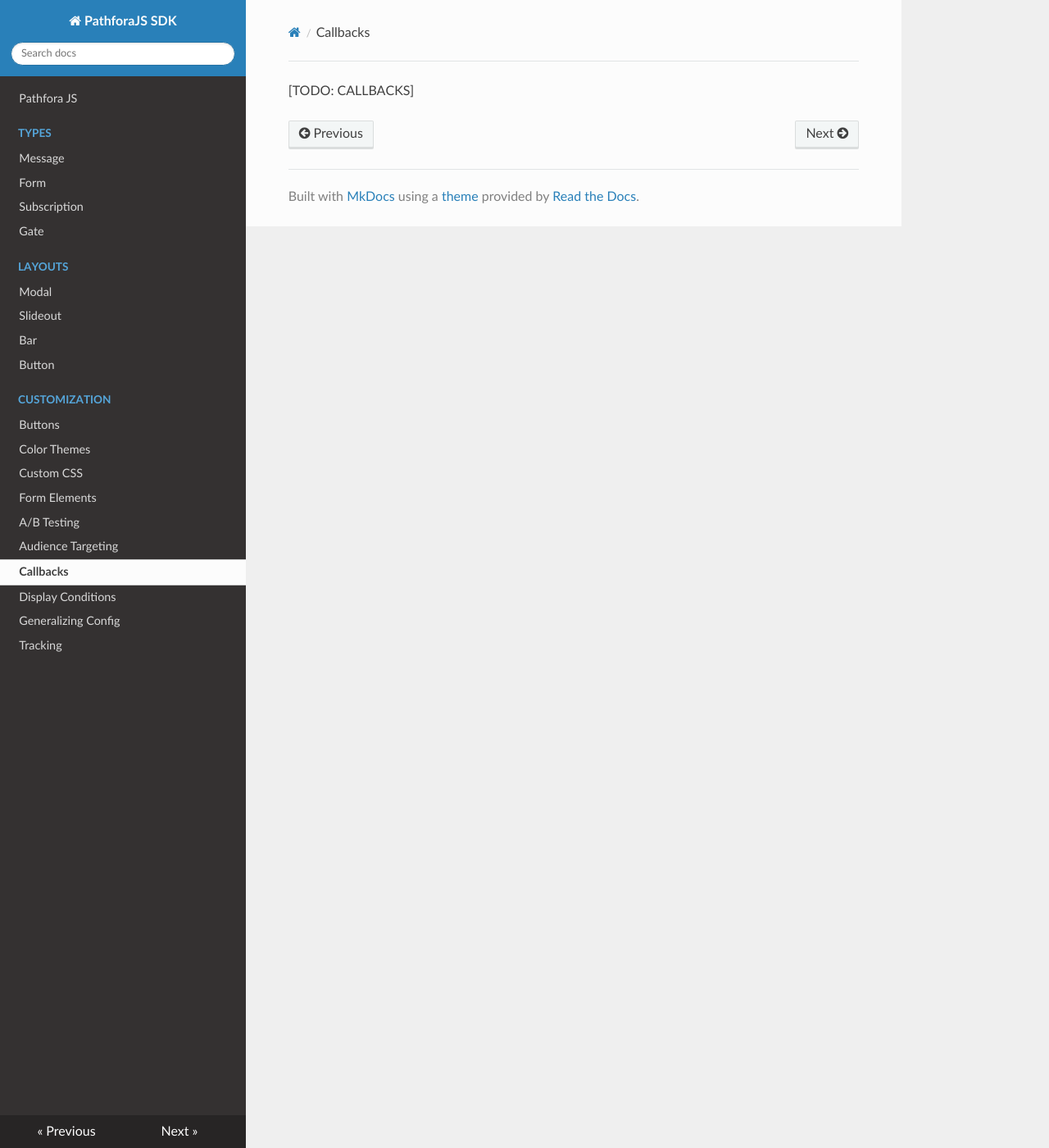
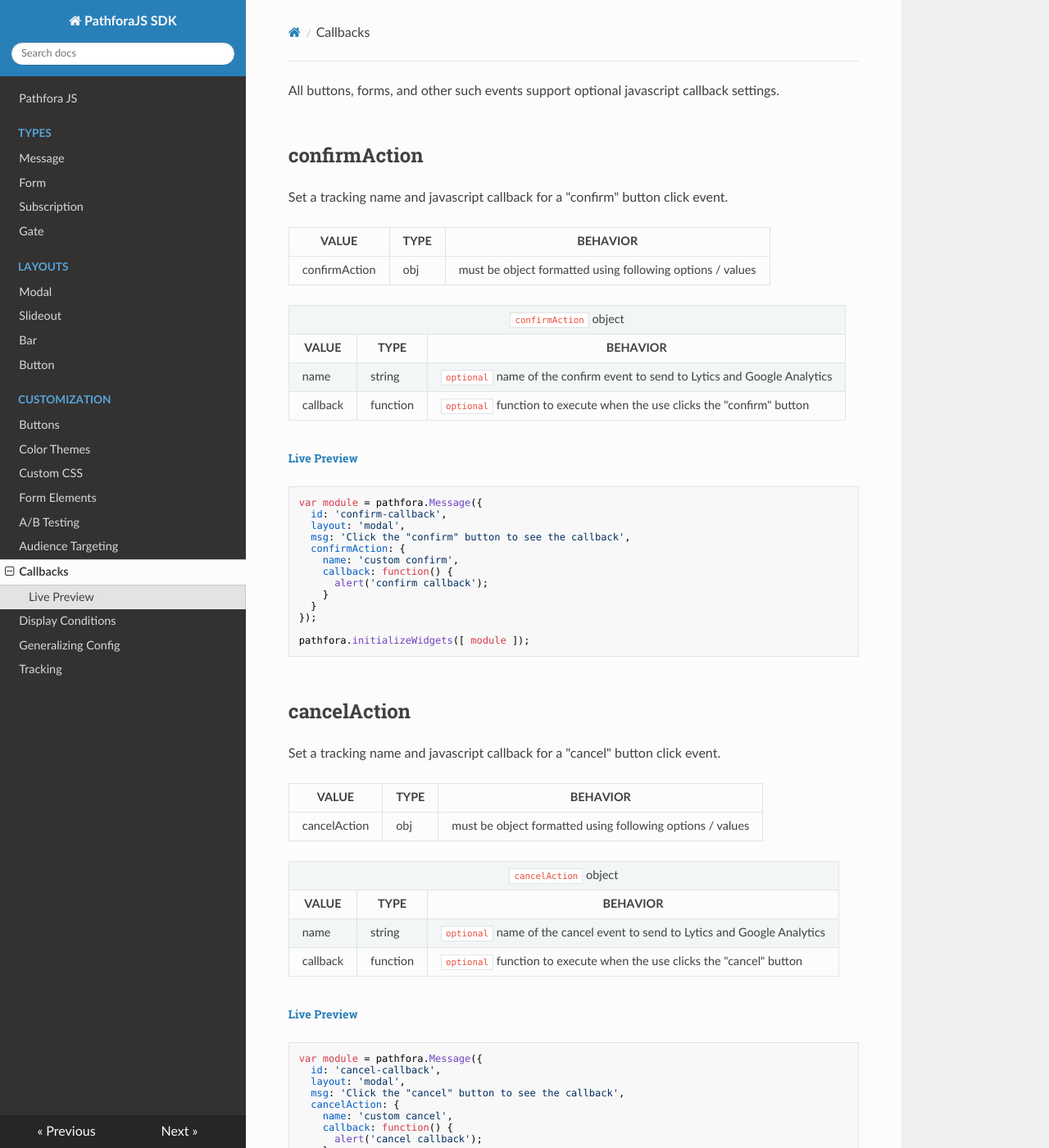
Before and after one commit to lytics/pathforajs, an MkDocs documentation site: the page built from docs/docs/callbacks.md, in a window 1280 px wide and 1400 px high. Shown: the whole window at 82% size. Built offline with MkDocs 1.6.1, drawn with Linux system fonts in a browser that asks for light colours; nearby versions of some CDN libraries; old or Windows-style settings are respelled for this version of MkDocs; some of the changed text lies outside the part shown.

Commit message:
callbacks and targeting.

```diff
--- a/docs/docs/assets/examples.css
+++ b/docs/docs/assets/examples.css
@@ -33,3 +33,7 @@ table {
 a.toctree-l4 {
   display: none;
 }
+
+img.full {
+  width: 100%;
+}
--- a/docs/docs/callbacks.md
+++ b/docs/docs/callbacks.md
@@ -1 +1,198 @@
-[TODO: CALLBACKS]
+All buttons, forms, and other such events support optional javascript callback settings.
+
+## confirmAction
+Set a tracking name and javascript callback for a "confirm" button click event.
+
+<table>
+  <tr>
+    <th>VALUE</th>
+    <th>TYPE</th>
+    <th>BEHAVIOR</th>
+  </tr>
+  <tr>
+    <td>confirmAction</td>
+    <td>obj</td>
+    <td>must be object formatted using following options / values</td>
+  </tr>
+</table>
+
+<table>
+  <tr>
+    <td colspan="3" align="center"><code>confirmAction</code> object</td>
+  </tr>
+  <tr>
+    <th>VALUE</th>
+    <th>TYPE</th>
+    <th>BEHAVIOR</th>
+  </tr>
+  <tr>
+    <td> name </td>
+    <td>string</td>
+    <td><code>optional</code> name of the confirm event to send to Lytics and Google Analytics</td>
+  </tr>
+  <tr>
+    <td> callback </td>
+    <td>function</td>
+    <td><code>optional</code> function to execute when the use clicks the "confirm" button</td>
+  </tr>
+</table>
+
+### [Live Preview](../../examples/preview/callbacks/confirmAction.html)
+
+<pre data-src="../../examples/src/callbacks/confirmAction.js"></pre>
+
+## cancelAction
+Set a tracking name and javascript callback for a "cancel" button click event.
+
+<table>
+  <tr>
+    <th>VALUE</th>
+    <th>TYPE</th>
+    <th>BEHAVIOR</th>
+  </tr>
+  <tr>
+    <td>cancelAction</td>
+    <td>obj</td>
+    <td>must be object formatted using following options / values</td>
+  </tr>
+</table>
+
+<table>
+  <tr>
+    <td colspan="3" align="center"><code>cancelAction</code> object</td>
+  </tr>
+  <tr>
+    <th>VALUE</th>
+    <th>TYPE</th>
+    <th>BEHAVIOR</th>
+  </tr>
+  <tr>
+    <td> name </td>
+    <td>string</td>
+    <td><code>optional</code> name of the cancel event to send to Lytics and Google Analytics</td>
+  </tr>
+  <tr>
+    <td> callback </td>
+    <td>function</td>
+    <td><code>optional</code> function to execute when the use clicks the "cancel" button</td>
+  </tr>
+</table>
+
+### [Live Preview](../../examples/preview/callbacks/cancelAction.html)
+
+<pre data-src="../../examples/src/callbacks/cancelAction.js"></pre>
+
+## onInit
+Javascript callback function on initialization of the module, this should trigger just before the module is shown.
+
+<table>
+  <tr>
+    <td colspan="3" align="center"><code>onInit</code> params</td>
+  </tr>
+  <tr>
+    <th>VALUE</th>
+    <th>TYPE</th>
+    <th>BEHAVIOR</th>
+  </tr>
+  <tr>
+    <td> event </td>
+    <td>string</td>
+    <td>name of the event</td>
+  </tr>
+  <tr>
+    <td> payload </td>
+    <td>object</td>
+    <td>pathfora module object</td>
+  </tr>
+</table>
+
+### [Live Preview](../../examples/preview/callbacks/onInit.html)
+
+<pre data-src="../../examples/src/callbacks/onInit.js"></pre>
+
+
+## onLoad
+Javascript callback function on loading the module, triggered when the module is shown to the user.
+
+<table>
+  <tr>
+    <td colspan="3" align="center"><code>onLoad</code> params</td>
+  </tr>
+  <tr>
+    <th>VALUE</th>
+    <th>TYPE</th>
+    <th>BEHAVIOR</th>
+  </tr>
+  <tr>
+    <td> event </td>
+    <td>string</td>
+    <td>name of the event</td>
+  </tr>
+  <tr>
+    <td> payload </td>
+    <td>object</td>
+    <td>pathfora module object and the rendered DOM Element</td>
+  </tr>
+</table>
+
+
+### [Live Preview](../../examples/preview/callbacks/onLoad.html)
+
+<pre data-src="../../examples/src/callbacks/onLoad.js"></pre>
+
+
+## onClick
+Javascript callback function **for [button layouts](/layouts/button.md) only** on click of the button widget.
+
+<table>
+  <tr>
+    <td colspan="3" align="center"><code>onClick</code> params</td>
+  </tr>
+  <tr>
+    <th>VALUE</th>
+    <th>TYPE</th>
+    <th>BEHAVIOR</th>
+  </tr>
+  <tr>
+    <td> event </td>
+    <td>string</td>
+    <td>name of the event</td>
+  </tr>
+  <tr>
+    <td> payload </td>
+    <td>object</td>
+    <td>click event</td>
+  </tr>
+</table>
+
+### [Live Preview](../../examples/preview/callbacks/onClick.html)
+
+<pre data-src="../../examples/src/callbacks/onClick.js"></pre>
+
+## onSubmit
+Javascript callback function **for any types with form elements** on submission of the form (includes form data as param).
+
+<table>
+  <tr>
+    <td colspan="3" align="center"><code>onSubmit</code> params</td>
+  </tr>
+  <tr>
+    <th>VALUE</th>
+    <th>TYPE</th>
+    <th>BEHAVIOR</th>
+  </tr>
+  <tr>
+    <td> event </td>
+    <td>string</td>
+    <td>name of the event</td>
+  </tr>
+  <tr>
+    <td> payload </td>
+    <td>object</td>
+    <td>submit event payload including form data</td>
+  </tr>
+</table>
+
+### [Live Preview](../../examples/preview/callbacks/onSubmit.html)
+
+<pre data-src="../../examples/src/callbacks/onSubmit.js"></pre>
--- /dev/null
+++ b/docs/docs/examples/src/callbacks/cancelAction.js
@@ -0,0 +1,13 @@
+var module = pathfora.Message({
+  id: 'cancel-callback',
+  layout: 'modal',
+  msg: 'Click the "cancel" button to see the callback',
+  cancelAction: {
+    name: 'custom cancel',
+    callback: function() {
+      alert('cancel callback');
+    }
+  }
+});
+
+pathfora.initializeWidgets([ module ]);
--- /dev/null
+++ b/docs/docs/examples/src/callbacks/confirmAction.js
@@ -0,0 +1,13 @@
+var module = pathfora.Message({
+  id: 'confirm-callback',
+  layout: 'modal',
+  msg: 'Click the "confirm" button to see the callback',
+  confirmAction: {
+    name: 'custom confirm',
+    callback: function() {
+      alert('confirm callback');
+    }
+  }
+});
+
+pathfora.initializeWidgets([ module ]);
--- /dev/null
+++ b/docs/docs/examples/src/callbacks/onClick.js
@@ -0,0 +1,12 @@
+var module = pathfora.Message({
+  id: 'onClick-callback',
+  layout: 'button',
+  msg: 'Click Me!',
+  onClick: function (event, payload) {
+  	console.log("OnClick Callback: ");
+  	console.log(event);
+  	console.log(payload);
+  }
+});
+
+pathfora.initializeWidgets([ module ]);
--- /dev/null
+++ b/docs/docs/examples/src/callbacks/onInit.js
@@ -0,0 +1,12 @@
+var module = pathfora.Message({
+  id: 'onInit-callback',
+  layout: 'modal',
+  msg: 'Check the console log',
+  onInit: function (event, payload) {
+  	console.log("OnInit Callback: ");
+  	console.log(event);
+  	console.log(payload);
+  }
+});
+
+pathfora.initializeWidgets([ module ]);
--- /dev/null
+++ b/docs/docs/examples/src/callbacks/onLoad.js
@@ -0,0 +1,12 @@
+var module = pathfora.Message({
+  id: 'onLoad-callback',
+  layout: 'modal',
+  msg: 'Check the console log',
+  onLoad: function (event, payload) {
+  	console.log("OnLoad Callback: ");
+  	console.log(event);
+  	console.log(payload);
+  }
+});
+
+pathfora.initializeWidgets([ module ]);
--- /dev/null
+++ b/docs/docs/examples/src/callbacks/onSubmit.js
@@ -0,0 +1,12 @@
+var module = pathfora.SiteGate({
+  id: 'onSubmit-callback',
+  msg: 'Fill out the form and submit to trigger the callback.',
+  onSubmit: function (event, payload) {
+  	console.log("OnSubmit Callback: ");
+  	console.log(event);
+  	console.log(payload);
+  	console.log(payload.data);
+  }
+});
+
+pathfora.initializeWidgets([ module ]);
--- a/gulpfile.js
+++ b/gulpfile.js
@@ -126,7 +126,7 @@ gulp.task('local:watch', function () {
 });
 
 gulp.task('docs:watch', function () {
-  gulp.watch('docs/docs/examples/src/**/*.js', ['build:docs']);
+  gulp.watch('docs/docs/examples/src/**/*.js', ['docs:hbs']);
 });
 
 gulp.task('preview', function () {
```
Also changed, not shown: docs/docs/ab_testing.md (+1 -1 lines), docs/docs/config.md (+20 -0 lines), docs/docs/examples/src/callbacks/untitled.js (added, +10 -0 lines), docs/docs/targeting.md (+187 -0 lines), docs/docs/types/message.md (+1 -1 lines), docs/docs/assets/acctid.jpg (added), docs/docs/assets/api_access.jpg (added).
